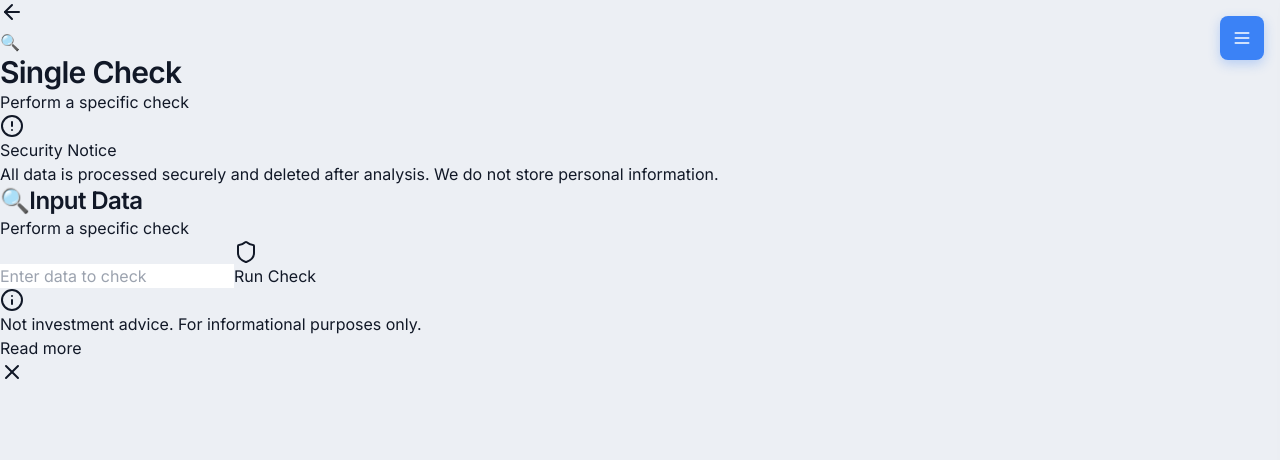
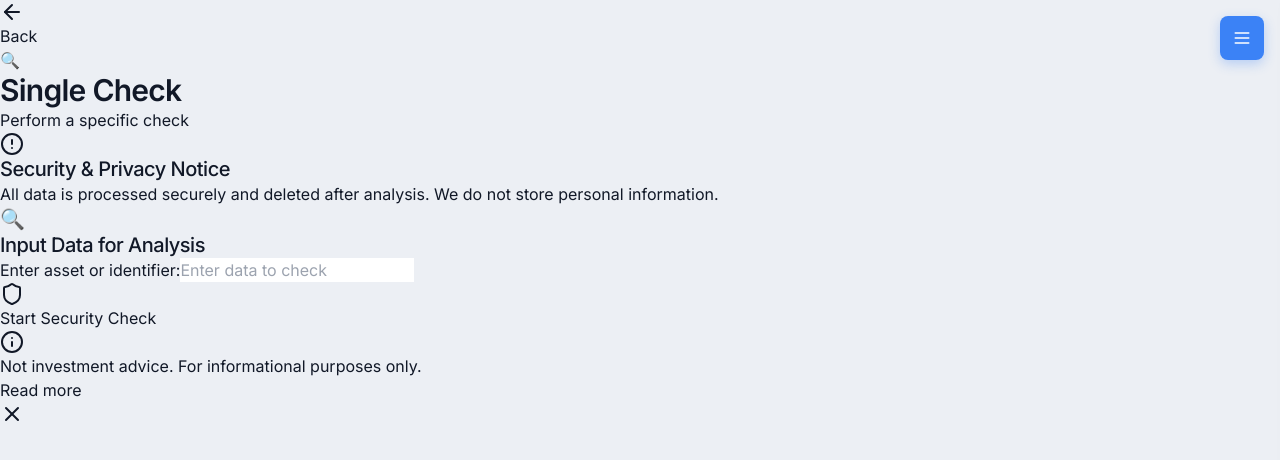
Before and after one commit to Elimiz21/scam-spotter-mobile-app, a React (Vite) app: page /check in a window 1280 px wide. Shown: the top 460 px of the page. Built offline with nearby package versions, Linux system fonts and the light colour scheme.

Commit message:
Fix check page formatting
Update the formatting and design of the check pages that follow from the homepage buttons, excluding the group analysis page.

```diff
--- a/src/pages/SingleCheck.tsx
+++ b/src/pages/SingleCheck.tsx
@@ -4,6 +4,9 @@ import Navigation from "../components/Navigation";
 import { ApiKeyDialog } from "../components/ApiKeyDialog";
 import LegalDisclaimer from "../components/LegalDisclaimer";
 import { Button } from "@/components/ui/button";
+import { Input } from "@/components/ui/input";
+import { Textarea } from "@/components/ui/textarea";
+import { Card, CardContent, CardHeader, CardTitle } from "@/components/ui/card";
 
 const SingleCheck = () => {
   const [checkType, setCheckType] = useState<string>("");
@@ -139,125 +142,153 @@ const SingleCheck = () => {
       <Navigation />
 
       {/* Header */}
-      <header className="border-b bg-background/80 backdrop-blur-sm sticky top-0 z-50 p-4">
-        <div className="max-w-2xl mx-auto flex items-center gap-4">
+      <header className="border-b bg-card/50 backdrop-blur-sm sticky top-0 z-50">
+        <div className="container mx-auto px-4 py-6">
+          <div className="max-w-4xl mx-auto flex items-center gap-4">
             <Button
               variant="ghost"
               size="sm"
               onClick={() => window.location.href = '/'}
-            className="rounded-full"
+              className="hover:bg-accent"
             >
-            <ArrowLeft className="w-4 h-4" />
+              <ArrowLeft className="w-4 h-4 mr-2" />
+              Back
             </Button>
-          <div className="flex items-center gap-3">
-            <div className="w-8 h-8 bg-primary rounded-lg flex items-center justify-center text-lg">
+            <div className="flex items-center gap-4">
+              <div className="w-12 h-12 bg-gradient-to-br from-primary to-primary/80 rounded-xl flex items-center justify-center text-white text-xl shadow-lg">
                 {config.icon}
               </div>
               <div>
-              <h1 className="text-lg font-semibold">{config.title}</h1>
-              <p className="text-sm text-muted-foreground">{config.description}</p>
+                <h1 className="text-2xl font-bold">{config.title}</h1>
+                <p className="text-muted-foreground">{config.description}</p>
+              </div>
             </div>
           </div>
         </div>
       </header>
 
-      <div className="max-w-2xl mx-auto p-4 space-y-6">
+      <div className="container mx-auto px-4 py-8">
+        <div className="max-w-4xl mx-auto space-y-8">
 
           {/* Security Notice */}
-        <div className="bg-yellow-50 border border-yellow-200 rounded-lg p-4">
-          <div className="flex items-start gap-3">
-            <AlertCircle className="w-5 h-5 text-yellow-600 mt-0.5" />
-            <div>
-              <p className="text-sm font-medium text-yellow-800 mb-1">
-                Security Notice
-              </p>
-              <p className="text-sm text-yellow-700">
+          <Card className="border-financial-warning/20 bg-financial-warning/5">
+            <CardContent className="p-6">
+              <div className="flex items-start gap-4">
+                <div className="w-10 h-10 bg-financial-warning/10 rounded-lg flex items-center justify-center">
+                  <AlertCircle className="w-5 h-5 text-financial-warning" />
+                </div>
+                <div className="flex-1">
+                  <h3 className="text-sm font-semibold text-financial-warning mb-2">
+                    Security & Privacy Notice
+                  </h3>
+                  <p className="text-sm text-muted-foreground">
                     All data is processed securely and deleted after analysis. We do not store personal information.
                   </p>
                 </div>
               </div>
-        </div>
+            </CardContent>
+          </Card>
 
           {/* Check Form */}
-        <div className="bg-card border rounded-xl p-6 space-y-6">
-          <div>
-            <h2 className="text-xl font-semibold mb-2 flex items-center gap-2">
-              <span className="text-2xl">{config.icon}</span>
-              Input Data
-            </h2>
-            <p className="text-muted-foreground text-sm">
-              {config.description}
-            </p>
+          <Card className="shadow-lg">
+            <CardHeader>
+              <CardTitle className="flex items-center gap-3">
+                <div className="w-8 h-8 bg-gradient-to-br from-primary to-primary/80 rounded-lg flex items-center justify-center text-white">
+                  {config.icon}
                 </div>
-
+                Input Data for Analysis
+              </CardTitle>
+            </CardHeader>
+            <CardContent className="space-y-6">
               <div className="space-y-4">
                 {config.inputType === 'textarea' ? (
-              <textarea
+                  <div className="space-y-2">
+                    <label className="text-sm font-medium text-foreground">
+                      Enter text to analyze:
+                    </label>
+                    <Textarea
                       placeholder={config.placeholder}
                       value={inputData}
                       onChange={(e) => setInputData(e.target.value)}
-                className="w-full min-h-[200px] p-3 border rounded-lg resize-vertical font-mono text-sm"
+                      className="min-h-[200px] font-mono resize-vertical"
                     />
+                  </div>
                 ) : (
-              <input
-                type="text"
+                  <div className="space-y-2">
+                    <label className="text-sm font-medium text-foreground">
+                      Enter asset or identifier:
+                    </label>
+                    <Input
                       placeholder={config.placeholder}
                       value={inputData}
                       onChange={(e) => setInputData(e.target.value)}
-                className="w-full p-3 border rounded-lg text-sm"
+                      className="text-base"
                     />
+                  </div>
                 )}
 
                 <Button
                   onClick={handleCheck}
                   disabled={!inputData.trim() || isAnalyzing}
-              className="w-full"
+                  className="w-full h-12 text-base font-semibold"
                   size="lg"
                 >
                   {isAnalyzing ? (
                     <>
-                  <div className="w-4 h-4 border-2 border-white border-t-transparent rounded-full animate-spin mr-2" />
-                  <span>Checking...</span>
+                      <div className="w-5 h-5 border-2 border-white border-t-transparent rounded-full animate-spin mr-3" />
+                      Analyzing...
                     </>
                   ) : (
                     <>
-                  <Shield className="w-5 h-5 mr-2" />
-                  <span>Run Check</span>
+                      <Shield className="w-5 h-5 mr-3" />
+                      Start Security Check
                     </>
                   )}
                 </Button>
               </div>
-        </div>
+            </CardContent>
+          </Card>
 
           {/* Analysis Progress */}
           {isAnalyzing && (
-          <div className="bg-card border rounded-xl p-6">
+            <Card className="border-primary/20 bg-primary/5 animate-fade-in">
+              <CardContent className="p-6">
+                <div className="space-y-6">
+                  <div className="text-center">
+                    <h3 className="font-semibold text-lg mb-2">Security Analysis in Progress</h3>
+                    <p className="text-muted-foreground">Please wait while we perform comprehensive checks...</p>
+                  </div>
+
                   <div className="space-y-4">
-              <h3 className="font-medium text-center">Analysis in Progress</h3>
-              <div className="space-y-3">
-                <div className="flex items-center gap-3">
-                  <div className="w-2 h-2 bg-primary rounded-full animate-pulse" />
-                  <span className="text-sm text-muted-foreground">
-                    {checkType === 'scammer-database' && 'Checking against scammer databases...'}
-                    {checkType === 'language-analysis' && 'Analyzing language patterns...'}
+                    <div className="flex items-center gap-4 p-3 bg-card rounded-lg">
+                      <div className="w-3 h-3 bg-primary rounded-full animate-pulse" />
+                      <span className="text-sm">
+                        {checkType === 'scammer-database' && 'Checking against known scammer databases...'}
+                        {checkType === 'language-analysis' && 'Analyzing text patterns and manipulation tactics...'}
                         {checkType === 'price-manipulation' && 'Detecting price manipulation signals...'}
-                    {checkType === 'asset-verification' && 'Verifying asset information...'}
+                        {checkType === 'asset-verification' && 'Verifying asset legitimacy and authenticity...'}
                       </span>
                     </div>
-                <div className="flex items-center gap-3">
-                  <div className="w-2 h-2 bg-primary rounded-full animate-pulse delay-300" />
-                  <span className="text-sm text-muted-foreground">Generating analysis report...</span>
+                    <div className="flex items-center gap-4 p-3 bg-card rounded-lg">
+                      <div className="w-3 h-3 bg-primary rounded-full animate-pulse delay-300" />
+                      <span className="text-sm">Generating comprehensive analysis report...</span>
+                    </div>
+                    <div className="flex items-center gap-4 p-3 bg-card rounded-lg">
+                      <div className="w-3 h-3 bg-primary rounded-full animate-pulse delay-500" />
+                      <span className="text-sm">Calculating risk scores and recommendations...</span>
                     </div>
                   </div>
                 </div>
-          </div>
+              </CardContent>
+            </Card>
           )}
 
           {/* Legal Disclaimer */}
-        <div className="mt-8">
+          <div className="pt-4">
             <LegalDisclaimer variant="compact" />
           </div>
 
+        </div>
       </div>
 
       <ApiKeyDialog
```
Lines whose indentation alone changed are shown as unchanged.
